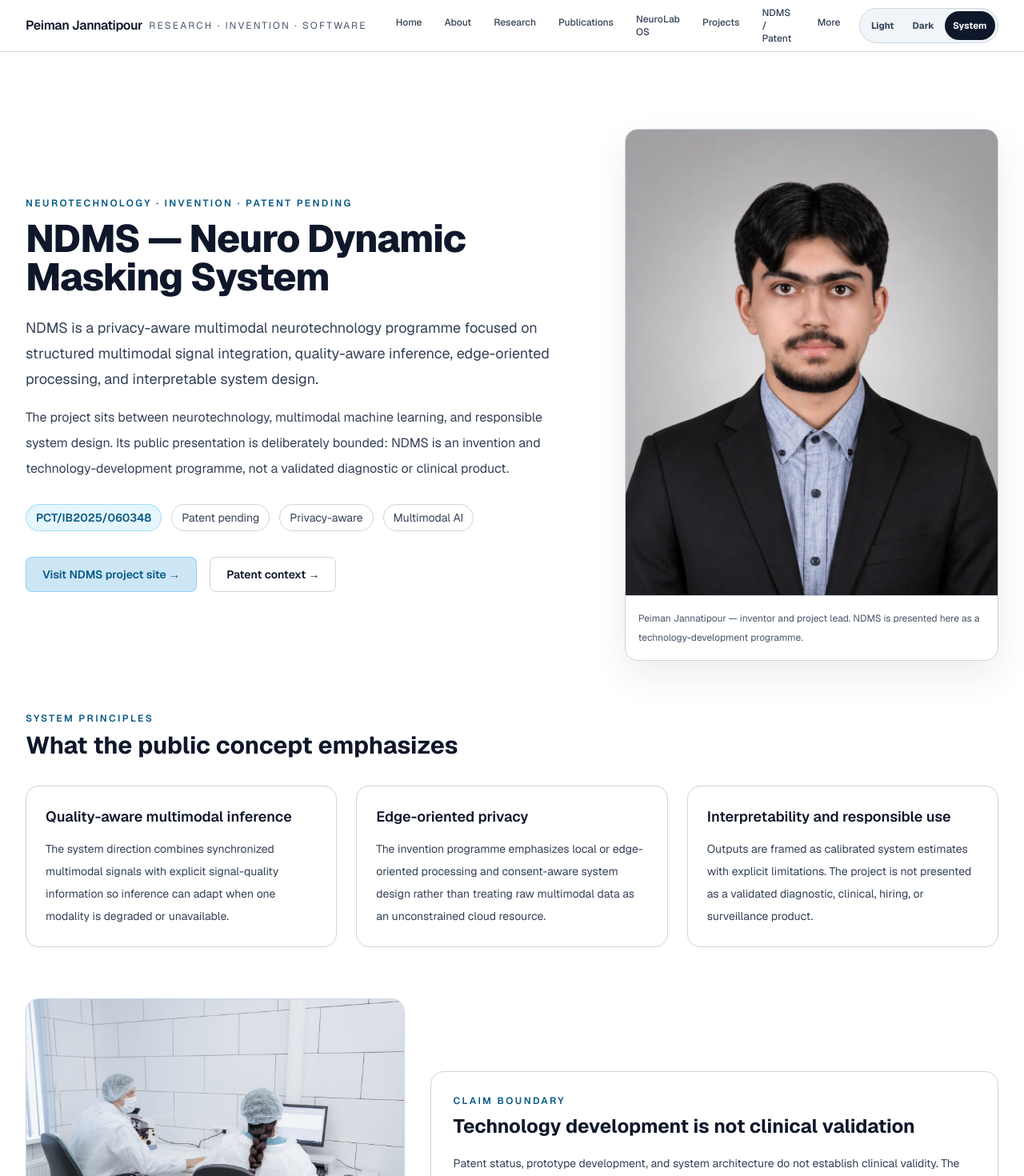
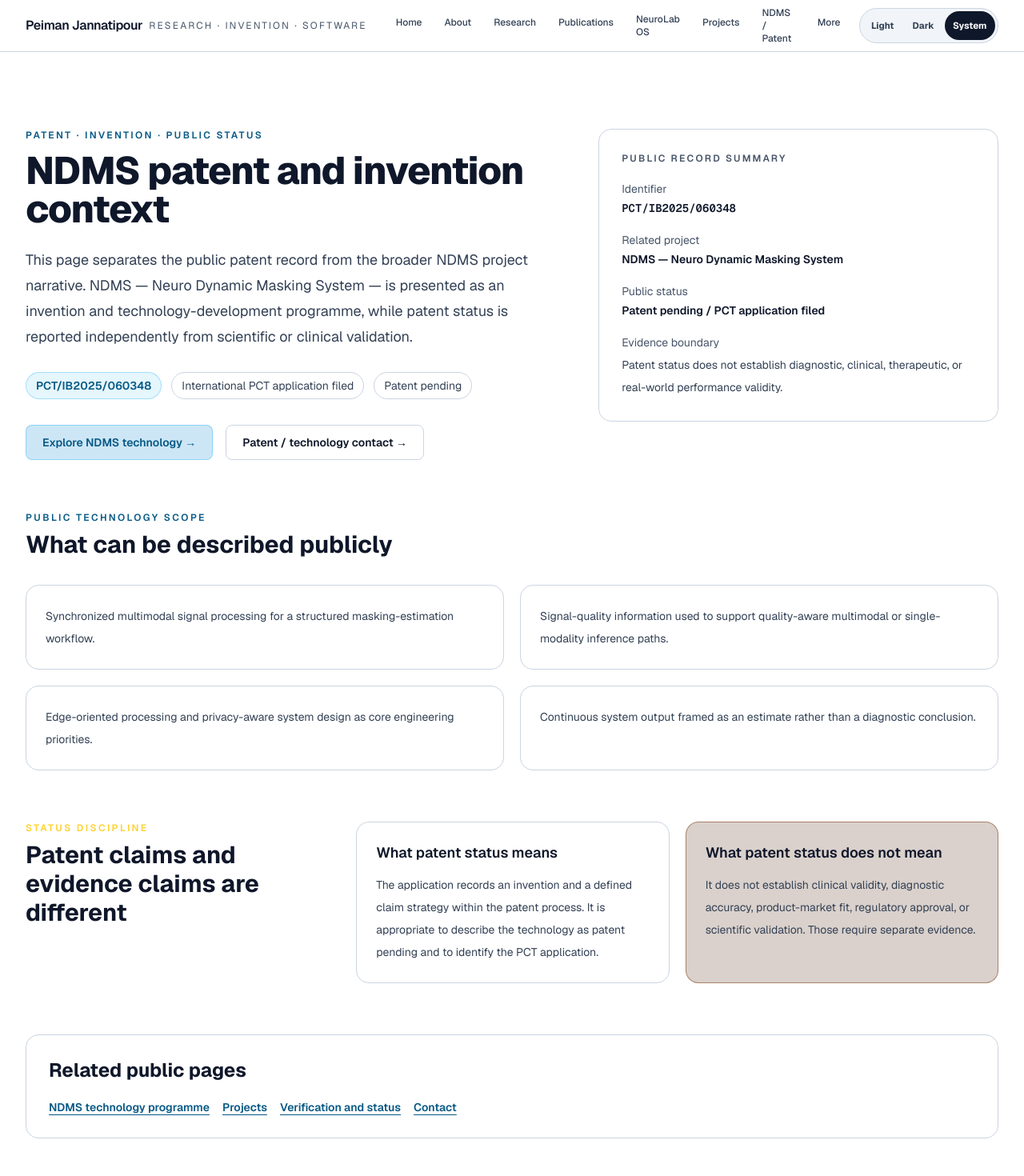
Before and after one commit to peimanjannatipour/peimanjp-, a Next.js app: page /patent in a window 1280 px wide. Shown: the top 1470 px of the page at 80% size. Built offline with nearby package versions, Linux system fonts and the light colour scheme.

Commit message:
Replace duplicate patent route with dedicated patent center

```diff
--- a/src/app/patent/page.tsx
+++ b/src/app/patent/page.tsx
@@ -1,14 +1,102 @@
 import type { Metadata } from "next";
-import NDMSPage from "../ndms/page";
+import Link from "next/link";
+import { JsonLd } from "@/components/JsonLd";
 import { createPageMetadata } from "@/lib/metadata";
+import { techArticleJsonLd } from "@/lib/structured-data";
 
 export const metadata: Metadata = createPageMetadata({
-  title: "Patent & NDMS | Peiman Jannatipour",
+  title: "Patent & Invention | Peiman Jannatipour",
   description:
-    "NDMS is a privacy-aware multimodal neurotechnology concept focused on structured signal integration, real-time inference, and interpretable system design.",
+    "Public patent and invention context for NDMS, including PCT/IB2025/060348, technology scope, status boundaries, and links to the NDMS project.",
   path: "/patent",
 });
 
+const publicScope = [
+  "Synchronized multimodal signal processing for a structured masking-estimation workflow.",
+  "Signal-quality information used to support quality-aware multimodal or single-modality inference paths.",
+  "Edge-oriented processing and privacy-aware system design as core engineering priorities.",
+  "Continuous system output framed as an estimate rather than a diagnostic conclusion.",
+];
+
 export default function PatentPage() {
-  return <NDMSPage />;
+  return (
+    <main className="min-h-screen bg-slate-950 py-16 text-slate-100 lg:py-24" id="main">
+      <JsonLd
+        data={techArticleJsonLd({
+          title: "NDMS patent and invention context — PCT/IB2025/060348",
+          description:
+            "Public patent context for the Neuro Dynamic Masking System, including international PCT application status and conservative technology boundaries.",
+          path: "/patent",
+        })}
+      />
+
+      <div className="mx-auto max-w-7xl px-5 sm:px-8">
+        <div className="grid gap-10 lg:grid-cols-[1.15fr_0.85fr] lg:items-start">
+          <div>
+            <p className="text-xs font-semibold uppercase tracking-[0.2em] text-sky-300">Patent · invention · public status</p>
+            <h1 className="mt-3 text-4xl font-extrabold tracking-tight text-white sm:text-5xl">NDMS patent and invention context</h1>
+            <p className="mt-6 max-w-4xl text-lg leading-8 text-slate-300">
+              This page separates the public patent record from the broader NDMS project narrative. NDMS — Neuro Dynamic Masking System — is presented as an invention and technology-development programme, while patent status is reported independently from scientific or clinical validation.
+            </p>
+            <div className="mt-7 flex flex-wrap gap-3 text-sm">
+              <span className="rounded-full border border-sky-500/30 bg-sky-500/10 px-3 py-1.5 font-semibold text-sky-200">PCT/IB2025/060348</span>
+              <span className="rounded-full border border-slate-700 px-3 py-1.5 text-slate-300">International PCT application filed</span>
+              <span className="rounded-full border border-slate-700 px-3 py-1.5 text-slate-300">Patent pending</span>
+            </div>
+            <div className="mt-8 flex flex-wrap gap-4">
+              <Link className="inline-flex min-h-11 items-center rounded-lg border border-sky-500/30 bg-sky-600/20 px-5 py-2.5 text-sm font-semibold text-sky-100 hover:bg-sky-600/35" href="/ndms">Explore NDMS technology →</Link>
+              <Link className="inline-flex min-h-11 items-center rounded-lg border border-slate-700 bg-slate-800 px-5 py-2.5 text-sm font-semibold text-slate-200 hover:bg-slate-700" href="/contact">Patent / technology contact →</Link>
+            </div>
+          </div>
+
+          <aside className="rounded-2xl border border-slate-800 bg-slate-900 p-7">
+            <p className="text-xs font-semibold uppercase tracking-[0.18em] text-slate-400">Public record summary</p>
+            <dl className="mt-5 grid gap-5 text-sm">
+              <div><dt className="text-slate-500">Identifier</dt><dd className="mt-1 font-mono font-semibold text-white">PCT/IB2025/060348</dd></div>
+              <div><dt className="text-slate-500">Related project</dt><dd className="mt-1 font-semibold text-white">NDMS — Neuro Dynamic Masking System</dd></div>
+              <div><dt className="text-slate-500">Public status</dt><dd className="mt-1 font-semibold text-white">Patent pending / PCT application filed</dd></div>
+              <div><dt className="text-slate-500">Evidence boundary</dt><dd className="mt-1 leading-7 text-slate-300">Patent status does not establish diagnostic, clinical, therapeutic, or real-world performance validity.</dd></div>
+            </dl>
+          </aside>
+        </div>
+
+        <section className="mt-16" aria-labelledby="patent-scope-title">
+          <p className="text-xs font-semibold uppercase tracking-[0.2em] text-sky-300">Public technology scope</p>
+          <h2 className="mt-2 text-3xl font-bold text-white" id="patent-scope-title">What can be described publicly</h2>
+          <div className="mt-8 grid gap-5 md:grid-cols-2">
+            {publicScope.map((item) => (
+              <div className="rounded-2xl border border-slate-800 bg-slate-900 p-6 text-sm leading-7 text-slate-300" key={item}>{item}</div>
+            ))}
+          </div>
+        </section>
+
+        <section className="mt-16 grid gap-6 lg:grid-cols-3" aria-labelledby="patent-boundaries-title">
+          <div className="lg:col-span-1">
+            <p className="text-xs font-semibold uppercase tracking-[0.2em] text-amber-300">Status discipline</p>
+            <h2 className="mt-2 text-3xl font-bold text-white" id="patent-boundaries-title">Patent claims and evidence claims are different</h2>
+          </div>
+          <div className="grid gap-5 lg:col-span-2 md:grid-cols-2">
+            <article className="rounded-2xl border border-slate-800 bg-slate-900 p-6">
+              <h3 className="text-lg font-semibold text-white">What patent status means</h3>
+              <p className="mt-3 text-sm leading-7 text-slate-300">The application records an invention and a defined claim strategy within the patent process. It is appropriate to describe the technology as patent pending and to identify the PCT application.</p>
+            </article>
+            <article className="rounded-2xl border border-amber-900/50 bg-amber-950/20 p-6">
+              <h3 className="text-lg font-semibold text-white">What patent status does not mean</h3>
+              <p className="mt-3 text-sm leading-7 text-slate-300">It does not establish clinical validity, diagnostic accuracy, product-market fit, regulatory approval, or scientific validation. Those require separate evidence.</p>
+            </article>
+          </div>
+        </section>
+
+        <section className="mt-16 rounded-2xl border border-slate-800 bg-slate-900 p-7" aria-labelledby="patent-navigation-title">
+          <h2 className="text-2xl font-bold text-white" id="patent-navigation-title">Related public pages</h2>
+          <div className="mt-5 flex flex-wrap gap-4">
+            <Link className="text-sm font-semibold text-sky-300 underline underline-offset-4" href="/ndms">NDMS technology programme</Link>
+            <Link className="text-sm font-semibold text-sky-300 underline underline-offset-4" href="/projects">Projects</Link>
+            <Link className="text-sm font-semibold text-sky-300 underline underline-offset-4" href="/verification">Verification and status</Link>
+            <Link className="text-sm font-semibold text-sky-300 underline underline-offset-4" href="/contact">Contact</Link>
+          </div>
+        </section>
+      </div>
+    </main>
+  );
 }
```
